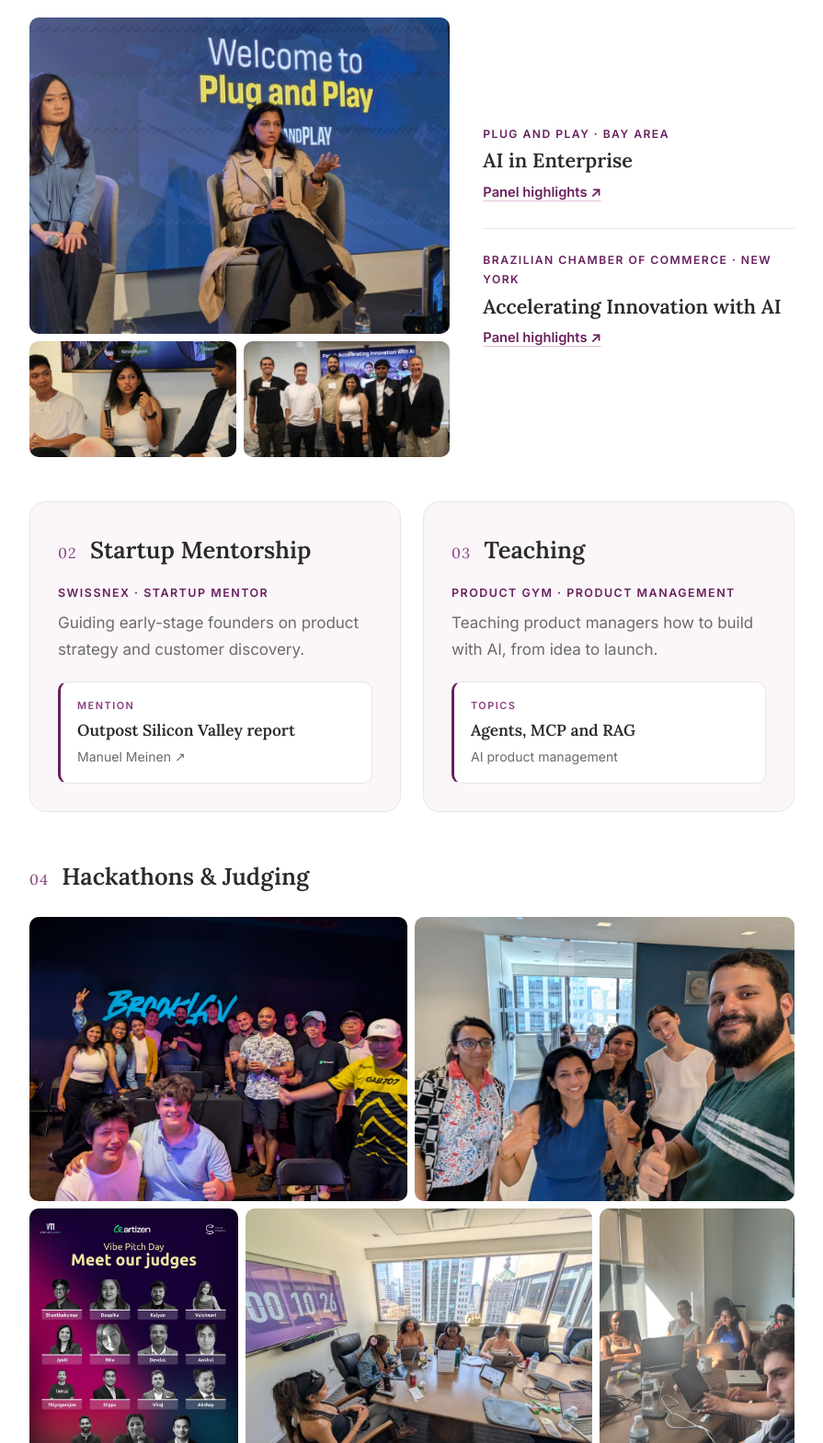
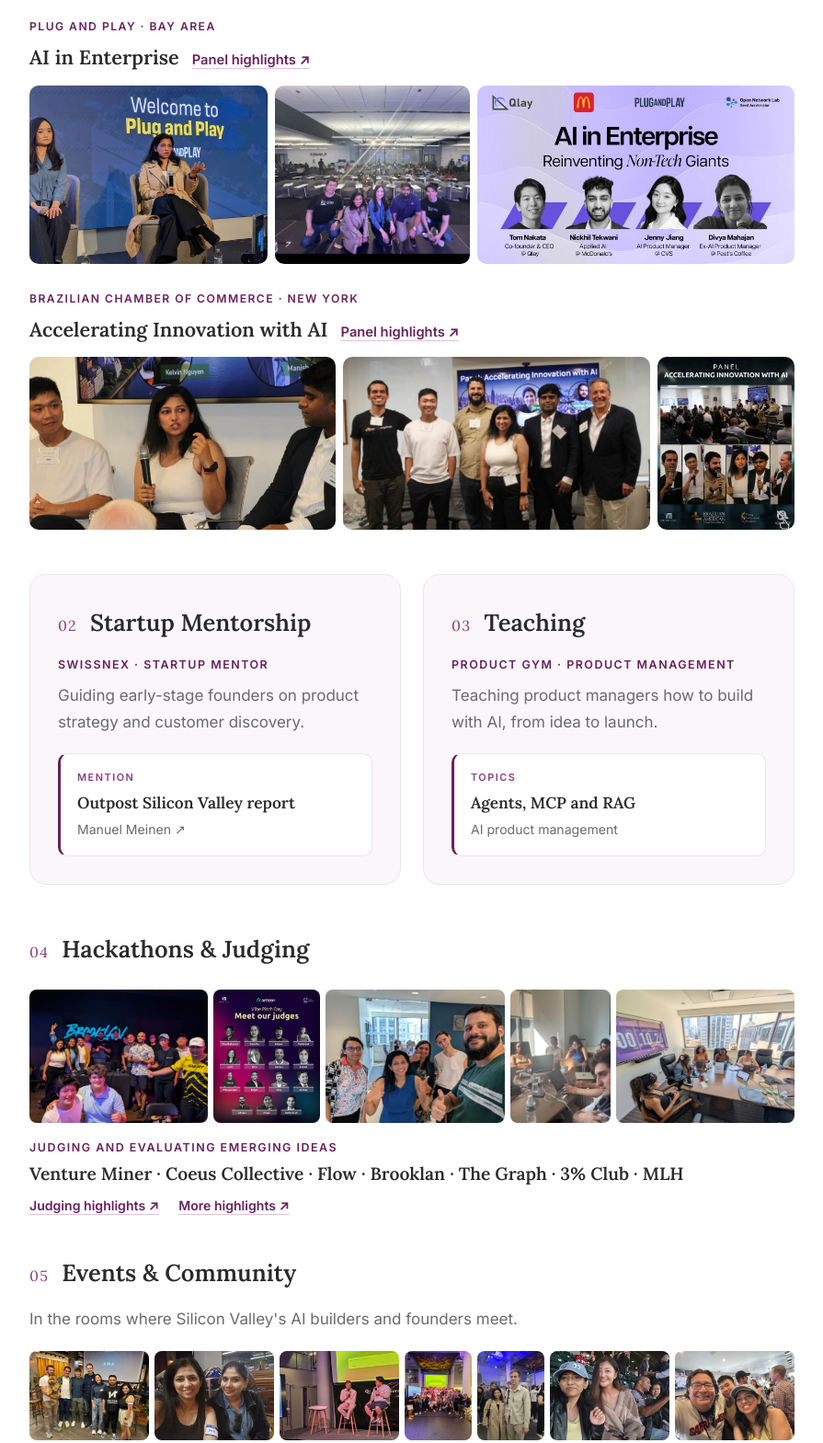
Before and after one commit to divu112311/divu112311.github.io, a plain HTML site: page index.html in a window 1280 px wide. Shown: the part 3300-4869 px from the top of the page at 92% size, without its empty margins (192-1087 px from the left). Drawn offline with Linux system fonts and the light colour scheme.

Commit message:
Talks: all speaking photos, smaller rows for judging and events
Co-Authored-By: Claude Opus 5.5 <noreply@anthropic.com>

```diff
--- a/index.html
+++ b/index.html
@@ -186,6 +186,14 @@
   .jrow{display:flex;gap:8px;align-items:flex-start}
   .ph{flex:var(--ar) 1 0;min-width:0;aspect-ratio:var(--ar);border-radius:10px}
   .ph img{object-fit:cover}
+  .talkrow{margin-bottom:28px}
+  .talkrow:last-child{margin-bottom:48px}
+  .thead{display:flex;flex-wrap:wrap;align-items:baseline;gap:4px 14px;margin-bottom:12px}
+  .thead .where{font-size:.76rem;letter-spacing:.12em;text-transform:uppercase;font-weight:600;color:var(--plum);flex-basis:100%}
+  .thead h4{font-family:Lora,Georgia,serif;font-weight:600;font-size:1.35rem;color:var(--ink)}
+  .thead .post{font-size:.92rem;font-weight:600;color:var(--plum);text-underline-offset:4px;text-decoration-color:var(--lilac-2)}
+  .jrow.small{gap:6px}
+  .jrow.small .ph{border-radius:8px}
   .feature{display:grid;grid-template-columns:minmax(0,1.35fr) minmax(0,1fr);gap:36px;align-items:center;margin-bottom:48px}
   .ftext{display:flex;flex-direction:column;gap:26px}
   .fitem + .fitem{border-top:1px solid var(--line);padding-top:24px}
@@ -340,26 +348,15 @@
 
     <div class="block">
       <div class="block-head"><span class="num">01</span><h3>Speaking</h3></div>
-      <div class="feature">
-        <div class="gallery">
-          <div class="jrow"><a class="shot ph" style="--ar:1.332" href="photos/speaking/pnp-stage.jpg"><img src="photos/speaking/pnp-stage.jpg" alt="Divya speaking on stage at Plug and Play" loading="lazy"></a></div>
-          <div class="jrow"><a class="shot ph" style="--ar:1.778" href="photos/speaking/brazil-speaking.jpg"><img src="photos/speaking/brazil-speaking.jpg" alt="Divya speaking at the Brazilian Chamber of Commerce panel" loading="lazy"></a><a class="shot ph" style="--ar:1.778" href="photos/speaking/brazil-panel.jpg"><img src="photos/speaking/brazil-panel.jpg" alt="Panelists at the Brazilian Chamber of Commerce" loading="lazy"></a></div>
-        </div>
-        <div class="ftext">
-          <div class="fitem">
-            <p class="where">Plug and Play · Bay Area</p>
-            <h4>AI in Enterprise</h4>
-            <a class="post" href="https://lnkd.in/p/gXWdmFhP" target="_blank" rel="noopener">Panel highlights ↗</a>
-          </div>
-          <div class="fitem">
-            <p class="where">Brazilian Chamber of Commerce · New York</p>
-            <h4>Accelerating Innovation with AI</h4>
-            <a class="post" href="https://lnkd.in/p/grdf9Br4" target="_blank" rel="noopener">Panel highlights ↗</a>
-          </div>
-        </div>
+      <div class="talkrow">
+        <div class="thead"><span class="where">Plug and Play · Bay Area</span><h4>AI in Enterprise</h4><a class="post" href="https://lnkd.in/p/gXWdmFhP" target="_blank" rel="noopener">Panel highlights ↗</a></div>
+        <div class="jrow"><a class="shot ph" style="--ar:1.332" href="photos/speaking/pnp-stage.jpg"><img src="photos/speaking/pnp-stage.jpg" alt="Divya speaking on stage at Plug and Play" loading="lazy"></a><a class="shot ph" style="--ar:1.091" href="photos/speaking/pnp-group.jpg"><img src="photos/speaking/pnp-group.jpg" alt="Panelists with the audience at Plug and Play" loading="lazy"></a><a class="shot ph" style="--ar:1.778" href="photos/speaking/pnp-poster.jpg"><img src="photos/speaking/pnp-poster.jpg" alt="AI in Enterprise panel speakers poster" loading="lazy"></a></div>
+      </div>
+      <div class="talkrow">
+        <div class="thead"><span class="where">Brazilian Chamber of Commerce · New York</span><h4>Accelerating Innovation with AI</h4><a class="post" href="https://lnkd.in/p/grdf9Br4" target="_blank" rel="noopener">Panel highlights ↗</a></div>
+        <div class="jrow"><a class="shot ph" style="--ar:1.778" href="photos/speaking/brazil-speaking.jpg"><img src="photos/speaking/brazil-speaking.jpg" alt="Divya speaking at the Brazilian Chamber of Commerce panel" loading="lazy"></a><a class="shot ph" style="--ar:1.778" href="photos/speaking/brazil-panel.jpg"><img src="photos/speaking/brazil-panel.jpg" alt="Panelists in front of the Accelerating Innovation with AI screen" loading="lazy"></a><a class="shot ph" style="--ar:0.796" href="photos/speaking/brazil-poster.jpg"><img src="photos/speaking/brazil-poster.jpg" alt="Accelerating Innovation with AI panel poster" loading="lazy"></a></div>
       </div>
     </div>
-
     <div class="pair">
       <div class="card">
         <div class="block-head"><span class="num">02</span><h3>Startup Mentorship</h3></div>
@@ -385,10 +382,7 @@
 
     <div class="block">
       <div class="block-head"><span class="num">04</span><h3>Hackathons &amp; Judging</h3></div>
-      <div class="gallery">
-        <div class="jrow"><a class="shot ph" style="--ar:1.328" href="photos/judging/brooklan.jpg"><img src="photos/judging/brooklan.jpg" alt="Judges and builders at the Brooklan hackathon" loading="lazy"></a><a class="shot ph" style="--ar:1.333" href="photos/judging/nyc-judges.jpg"><img src="photos/judging/nyc-judges.jpg" alt="Divya with fellow judges at a New York hackathon" loading="lazy"></a></div>
-        <div class="jrow"><a class="shot ph" style="--ar:0.8" href="photos/judging/vibe-pitch-day-judges.jpg"><img src="photos/judging/vibe-pitch-day-judges.jpg" alt="Vibe Pitch Day judges, including Divya" loading="lazy"></a><a class="shot ph" style="--ar:1.330" href="photos/judging/nyc-hackathon.jpg"><img src="photos/judging/nyc-hackathon.jpg" alt="Teams building during a New York hackathon" loading="lazy"></a><a class="shot ph" style="--ar:0.75" href="photos/judging/nyc-teams.jpg"><img src="photos/judging/nyc-teams.jpg" alt="Hackathon teams at work" loading="lazy"></a></div>
-      </div>
+      <div class="jrow small"><a class="shot ph" style="--ar:1.328" href="photos/judging/brooklan.jpg"><img src="photos/judging/brooklan.jpg" alt="Judges and builders at the Brooklan hackathon" loading="lazy"></a><a class="shot ph" style="--ar:0.8" href="photos/judging/vibe-pitch-day-judges.jpg"><img src="photos/judging/vibe-pitch-day-judges.jpg" alt="Vibe Pitch Day judges, including Divya" loading="lazy"></a><a class="shot ph" style="--ar:1.333" href="photos/judging/nyc-judges.jpg"><img src="photos/judging/nyc-judges.jpg" alt="Divya with fellow judges at a New York hackathon" loading="lazy"></a><a class="shot ph" style="--ar:0.75" href="photos/judging/nyc-teams.jpg"><img src="photos/judging/nyc-teams.jpg" alt="Hackathon teams at work" loading="lazy"></a><a class="shot ph" style="--ar:1.330" href="photos/judging/nyc-hackathon.jpg"><img src="photos/judging/nyc-hackathon.jpg" alt="Teams building during a New York hackathon" loading="lazy"></a></div>
       <p class="where judged">Judging and evaluating emerging ideas</p>
       <h4 class="judged-list">Venture Miner · Coeus Collective · Flow · Brooklan · The Graph · 3% Club · MLH</h4>
       <p class="posts"><a href="https://lnkd.in/p/gSgAHE98" target="_blank" rel="noopener">Judging highlights ↗</a> <a href="https://lnkd.in/p/gB8FAv23" target="_blank" rel="noopener">More highlights ↗</a></p>
@@ -397,10 +391,7 @@
     <div class="block">
       <div class="block-head"><span class="num">05</span><h3>Events &amp; Community</h3></div>
       <p class="block-lede">In the rooms where Silicon Valley's AI builders and founders meet.</p>
-      <div class="gallery">
-        <div class="jrow"><a class="shot ph" style="--ar:1.333" href="photos/events/get-yc-ready.jpg"><img src="photos/events/get-yc-ready.jpg" alt="Group photo at Get YC Ready" loading="lazy"></a><a class="shot ph" style="--ar:1.333" href="photos/events/lovable-fireside.jpg"><img src="photos/events/lovable-fireside.jpg" alt="Fireside chat at the Lovable meetup" loading="lazy"></a><a class="shot ph" style="--ar:1.333" href="photos/events/all-code-ballpark.jpg"><img src="photos/events/all-code-ballpark.jpg" alt="All Code community social at the ballpark" loading="lazy"></a></div>
-        <div class="jrow"><a class="shot ph" style="--ar:1.333" href="photos/events/get-yc-ready-2.jpg"><img src="photos/events/get-yc-ready-2.jpg" alt="Divya at Get YC Ready" loading="lazy"></a><a class="shot ph" style="--ar:0.75" href="photos/events/lovable-community.jpg"><img src="photos/events/lovable-community.jpg" alt="Builders at the Lovable meetup" loading="lazy"></a><a class="shot ph" style="--ar:0.75" href="photos/events/lovable-divya.jpg"><img src="photos/events/lovable-divya.jpg" alt="Divya at the Lovable meetup" loading="lazy"></a><a class="shot ph" style="--ar:1.333" href="photos/events/all-code-social.jpg"><img src="photos/events/all-code-social.jpg" alt="All Code community social" loading="lazy"></a></div>
-      </div>
+      <div class="jrow small"><a class="shot ph" style="--ar:1.333" href="photos/events/get-yc-ready.jpg"><img src="photos/events/get-yc-ready.jpg" alt="Group photo at Get YC Ready" loading="lazy"></a><a class="shot ph" style="--ar:1.333" href="photos/events/get-yc-ready-2.jpg"><img src="photos/events/get-yc-ready-2.jpg" alt="Divya at Get YC Ready" loading="lazy"></a><a class="shot ph" style="--ar:1.333" href="photos/events/lovable-fireside.jpg"><img src="photos/events/lovable-fireside.jpg" alt="Fireside chat at the Lovable meetup" loading="lazy"></a><a class="shot ph" style="--ar:0.75" href="photos/events/lovable-community.jpg"><img src="photos/events/lovable-community.jpg" alt="Builders at the Lovable meetup" loading="lazy"></a><a class="shot ph" style="--ar:0.75" href="photos/events/lovable-divya.jpg"><img src="photos/events/lovable-divya.jpg" alt="Divya at the Lovable meetup" loading="lazy"></a><a class="shot ph" style="--ar:1.333" href="photos/events/all-code-ballpark.jpg"><img src="photos/events/all-code-ballpark.jpg" alt="All Code community social at the ballpark" loading="lazy"></a><a class="shot ph" style="--ar:1.333" href="photos/events/all-code-social.jpg"><img src="photos/events/all-code-social.jpg" alt="All Code community social" loading="lazy"></a></div>
       <div class="elist3">
         <div><h4><a href="https://lnkd.in/p/gJqB8W_R" target="_blank" rel="noopener">Get YC Ready ↗</a></h4><p>With YC founders on application guidance</p></div>
         <div><h4><a href="https://lnkd.in/p/gSxah5Yx" target="_blank" rel="noopener">Lovable ↗</a></h4><p>Fireside with Lovable's founder</p></div>
```
